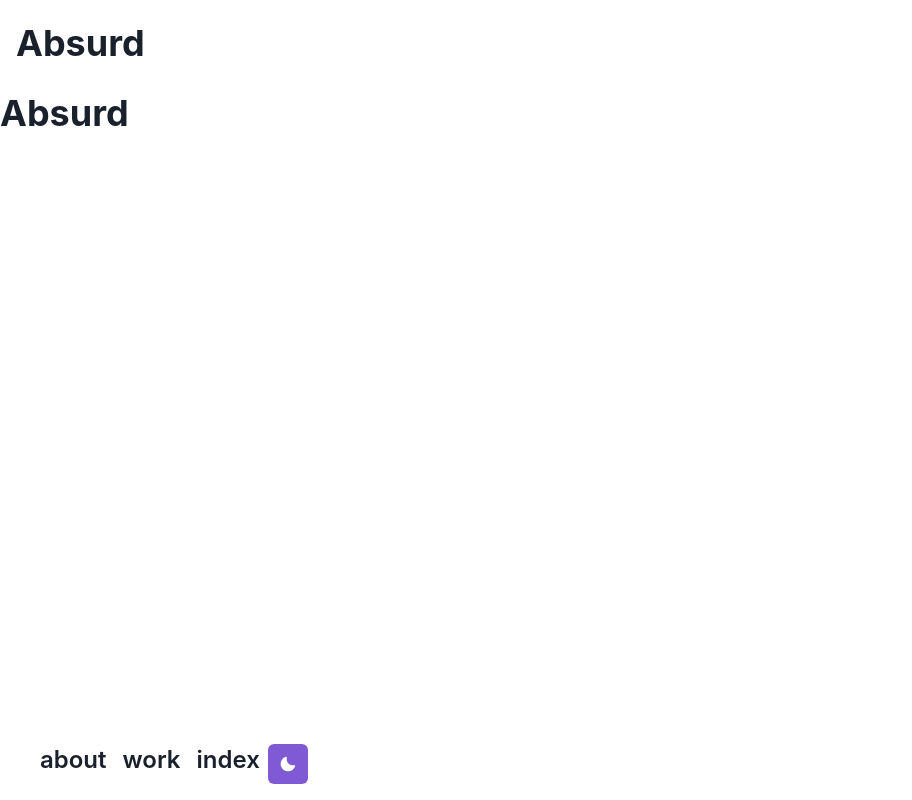
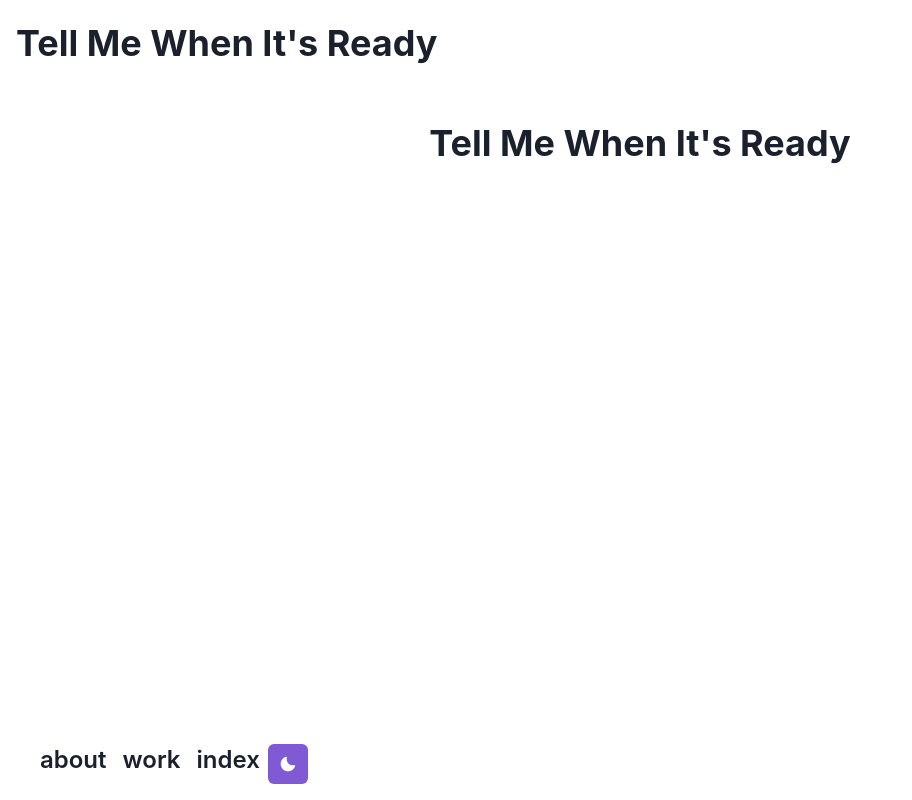
Before and after one commit to bryansdream/feta-satu, a Next.js app: page /components/feta in a window 1280 px wide. Shown: the whole page, without its empty margins (0-912 px from the left). Built offline with nearby package versions, Linux system fonts and the light colour scheme.

Commit message:
Update feta.js

```diff
--- a/pages/components/feta.js
+++ b/pages/components/feta.js
@@ -1,12 +1,14 @@
-import { Text } from "@chakra-ui/react";
+import { Box, Text } from "@chakra-ui/react";
 import Link from "next/link";
 
 export default function FetaHero() {
     return(
-        <div>
+        <div className="flex justify-center">
+            <Box mb={[10, 20, 30]}>
             <Link href="/">
-            <Text fontSize="4xl" as="b">Absurd</Text>
+            <Text fontSize="4xl" as="b">Tell Me When It's Ready</Text>
             </Link>
+            </Box>
         </div>
     )
 }
```
